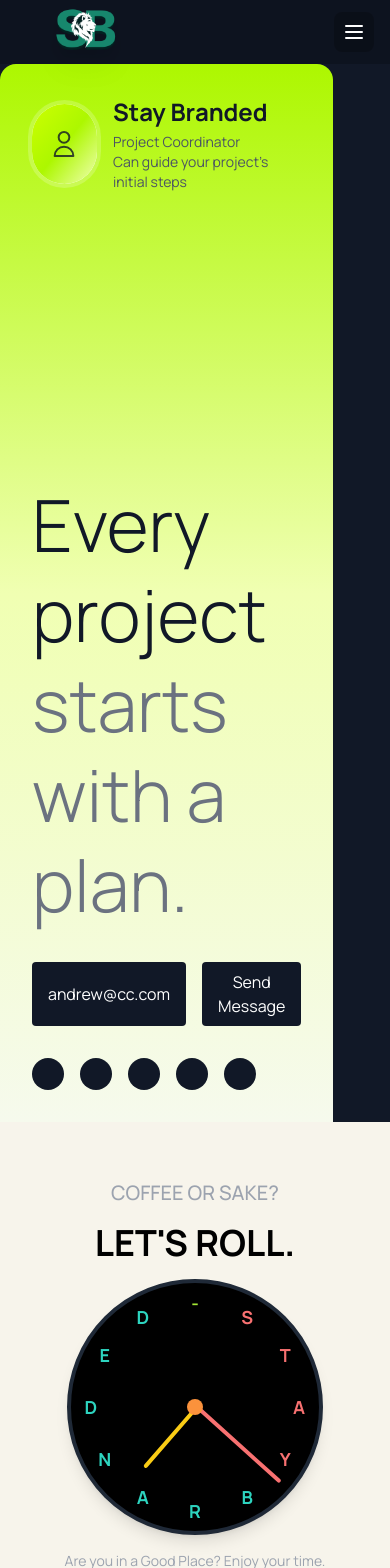
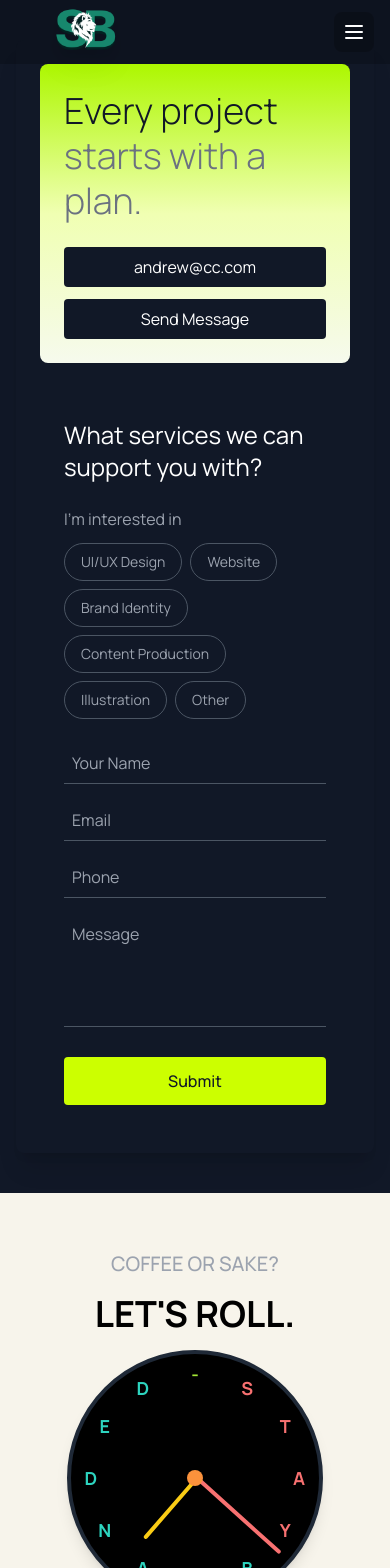
Before and after one commit to Aryan-yadav15/stayBrandedWeb, a Next.js app: page /contact in a window 390 px wide. Shown: the top 1568 px of the page. Built offline with nearby package versions, Linux system fonts and the light colour scheme.

Commit message:
contact page responsive

```diff
--- a/src/app/(pages)/contact/page.jsx
+++ b/src/app/(pages)/contact/page.jsx
@@ -1,17 +1,9 @@
 "use client";
 import { useRef, useState } from "react";
 import emailjs from "@emailjs/browser";
-import {
-  ChatBubbleOvalLeftIcon,
-  PhoneIcon,
-  MapPinIcon,
-} from "@heroicons/react/24/outline";
-import { X } from "lucide-react";
-import InfiniteCarousel from "@/app/_components/ui/InfiniteCarousel";
 
 export default function ContactForm() {
   const form = useRef();
-
   const [formData, setFormData] = useState({
     name: "",
     email: "",
@@ -41,104 +33,30 @@ export default function ContactForm() {
   const handleSubmit = (e) => {
     e.preventDefault();
     console.log("Form submitted:", formData);
-    // Handle form submission logic here
-  };
-
-  const sendEmail = (e) => {
-    e.preventDefault();
-
-    emailjs
-      .sendForm(
-        "YOUR_SERVICE_ID",
-        "YOUR_TEMPLATE_ID",
-        form.current,
-        "YOUR_PUBLIC_KEY"
-      )
-      .then(
-        (result) => {
-          alert("Message sent successfully!");
-          form.current.reset();
-        },
-        (error) => {
-          alert("Failed to send message. Please try again.");
-        }
-      );
   };
 
   return (
-    <div className="">
-      <div className="  bg-gray-900 bg-opacity-50 flex items-center justify-center">
-        <div className="bg-gray-900  shadow-xl w-full relative overflow-hidden pt-16">
-          <div className="flex flex-row gap-8">
+    <div className="flex items-center justify-center bg-gray-900  py-10">
+      <div className="bg-gray-900 shadow-xl w-full max-w-6xl mx-4 md:mx-auto rounded-lg overflow-hidden">
+        <div className="flex flex-col md:flex-row gap-8 p-6 md:p-12">
           {/* Left Section */}
-            <div className="p-8 flex-2 bg-gradient-to-b rounded-t-2xl from-[#adf700] via-[#f0ffb2] to-[#f6faed] text-gray-900  flex justify-between  flex-col">
-              <div className="flex items-center gap-4 mb-6">
-                <div className="w-20 h-20 bg-white rounded-full overflow-hidden ring-4 ring-white/20 hover:ring-[#CCFF00]/30 transition-all duration-300 group">
-                  <div className="w-full h-full bg-gradient-to-br from-[#CCFF00] via-[#adf700] to-[#f0ffb2] flex items-center justify-center">
-                    <svg
-                      className="w-8 h-8 text-gray-900/80 group-hover:scale-110 transition-transform"
-                      fill="none"
-                      stroke="currentColor"
-                      viewBox="0 0 24 24"
-                      xmlns="http://www.w3.org/2000/svg"
-                    >
-                      <path
-                        strokeLinecap="round"
-                        strokeLinejoin="round"
-                        strokeWidth={1.5}
-                        d="M16 7a4 4 0 11-8 0 4 4 0 018 0zM12 14a7 7 0 00-7 7h14a7 7 0 00-7-7z"
-                      />
-                    </svg>
-                  </div>
-                </div>
-                <div>
-                  <h3 className="font-bold text-2xl">Stay Branded</h3>
-                  <p className="text-sm text-gray-600 mt-1">
-                    Project Coordinator
-                  </p>
-                  <p className="text-sm text-gray-600">
-                    Can guide your project's initial steps
-                  </p>
-                </div>
-              </div>
-
-              <div className="">
-                <h2 className="text-7xl leading-tight font-light mb-4">
-                  Every project <br />{" "}
-                  <span className=" text-gray-500">starts with a plan.</span>
+          <div className="p-6 md:p-8 bg-gradient-to-b from-[#adf700] via-[#f0ffb2] to-[#f6faed] text-gray-900 rounded-lg flex flex-col justify-between w-full md:w-2/5">
+            <h2 className="text-4xl md:text-5xl font-light leading-tight">
+              Every project <br />
+              <span className="text-gray-500">starts with a plan.</span>
             </h2>
-
-                <div className="flex gap-4 mt-8">
-                  <button className="bg-gray-900 text-white px-4 py-2 rounded hover:bg-gray-800">
+            <div className="mt-6">
+              <button className="w-full bg-gray-900 text-white py-2 rounded hover:bg-gray-800">
                 andrew@cc.com
               </button>
-                  <button className="bg-gray-900 text-white px-4 py-2 rounded hover:bg-gray-800">
+              <button className="w-full bg-gray-900 text-white py-2 rounded mt-3 hover:bg-gray-800">
                 Send Message
               </button>
-                </div>
-
-                <div className="flex gap-4 mt-8">
-                  {[
-                    "facebook",
-                    "instagram",
-                    "linkedin",
-                    "behance",
-                    "twitter",
-                  ].map((social) => (
-                    <a
-                      key={social}
-                      href={`#${social}`}
-                      className="text-gray-900 hover:text-gray-800"
-                    >
-                      <div className="w-8 h-8 bg-gray-900 rounded-full"></div>
-                    </a>
-                  ))}
-                </div>
             </div>
           </div>
 
           {/* Right Section */}
-            <div className="p-8 flex-1 ">
+          <div className="p-6 md:p-8 w-full md:w-3/5">
             <h2 className="text-2xl text-white mb-6">
               What services we can support you with?
             </h2>
@@ -151,7 +69,7 @@ export default function ContactForm() {
                       key={service}
                       type="button"
                       onClick={() => handleInterestToggle(service)}
-                        className={`px-4 py-2 rounded-full border ${
+                      className={`px-4 py-2 rounded-full border text-sm md:text-base ${
                         formData.interests.includes(service)
                           ? "bg-[#CCFF00] text-gray-900 border-[#CCFF00]"
                           : "border-gray-600 text-gray-400 hover:border-[#CCFF00]"
@@ -213,6 +131,5 @@ export default function ContactForm() {
         </div>
       </div>
     </div>
-    </div>
   );
 }
--- a/src/app/_components/Global/Footer.jsx
+++ b/src/app/_components/Global/Footer.jsx
@@ -49,9 +49,9 @@ export default function Footer() {
 
         {/* Talk with Us Button */}
         <div className="space-y-4 pt-4">
-          <button className="px-6 md:px-8 py-2 md:py-3 bg-white text-black rounded-full font-medium hover:bg-yellow-400 transition-colors text-sm md:text-base">
-            Talk with Us
-          </button>
+          <Link href="/contact">
+          <div className="px-6 md:px-8 py-2 md:py-3 bg-white text-black rounded-full font-medium hover:bg-yellow-400 transition-colors text-sm md:text-base">Talk with us</div>
+          </Link>
         </div>
       </div>
 
--- a/src/app/_components/Global/Navbar.jsx
+++ b/src/app/_components/Global/Navbar.jsx
@@ -3,10 +3,12 @@ import React, { useState, useEffect } from "react";
 import { motion } from "framer-motion";
 import { Menu, X } from "lucide-react";
 import Image from "next/image";
+import { usePathname } from "next/navigation";
 
 const Navbar = () => {
   const [isScrolled, setIsScrolled] = useState(false);
   const [isMobileMenuOpen, setIsMobileMenuOpen] = useState(false);
+  const pathname = usePathname(); // Get current route
 
   // Handle scroll effect
   useEffect(() => {
@@ -18,9 +20,9 @@ const Navbar = () => {
   }, []);
 
   const navLinks = [
-    { name: "HOME", href: "/", isActive: true },
-    { name: "ABOUT", href: "about" },
-    { name: "SERVICES", href: "services" },
+    { name: "HOME", href: "/" },
+    { name: "ABOUT", href: "/about" },
+    { name: "SERVICES", href: "/services" },
   ];
 
   return (
@@ -54,7 +56,7 @@ const Navbar = () => {
                   key={link.name}
                   href={link.href}
                   className={`px-4 py-1 rounded-full text-sm transition-colors ${
-                    link.isActive
+                    pathname === link.href
                       ? "text-green-400"
                       : "text-white hover:text-green-400"
                   }`}
@@ -124,7 +126,7 @@ const Navbar = () => {
                 key={link.name}
                 href={link.href}
                 className={`block px-4 py-2 rounded-lg ${
-                  link.isActive ? "text-green-400" : "text-white"
+                  pathname === link.href ? "text-green-400" : "text-white"
                 }`}
                 whileHover={{ backgroundColor: "rgba(255,255,255,0.1)" }}
               >
--- a/src/app/_components/ui/PriceCard.jsx
+++ b/src/app/_components/ui/PriceCard.jsx
@@ -55,7 +55,8 @@ const PricingCards = () => {
     {
       name: "Brand Dominator",
       price: "Custom",
-      description: "Maximizing brand impact and driving significant business growth.",
+      description:
+        "Maximizing brand impact and driving significant business growth.",
       icon: <Shield className="w-6 h-6" />,
       features: [
         "Full brand guidelines",
@@ -86,7 +87,8 @@ const PricingCards = () => {
       </div>
       <div className="mt-4 mb-4">
         <p className="text-4xl md:text-5xl lg:text-6xl text-left text-white font-semibold">
-          Three <span className="text-lime-400">Flexible plans{" "}</span> designed to fit your needs.
+          Three <span className="text-lime-400">Flexible plans </span> designed
+          to fit your needs.
         </p>
       </div>
       <div className="mb-8 md:mb-20">
@@ -141,19 +143,6 @@ const PricingCards = () => {
               </div>
               <p className="text-gray-400 mt-2">{plan.description}</p>
             </div>
-
-            <motion.button
-              whileHover={{ scale: 1.02 }}
-              whileTap={{ scale: 0.98 }}
-              className={`w-full py-3 rounded-lg font-medium mb-6 ${
-                plan.popular
-                  ? "bg-white text-emerald-600 hover:bg-gray-100"
-                  : "bg-emerald-600 text-white hover:bg-emerald-700"
-              }`}
-            >
-              Get Started
-            </motion.button>
-
             <ul className="space-y-4">
               {plan.features.map((feature, i) => (
                 <motion.li
```
Lines whose indentation alone changed are shown as unchanged.
